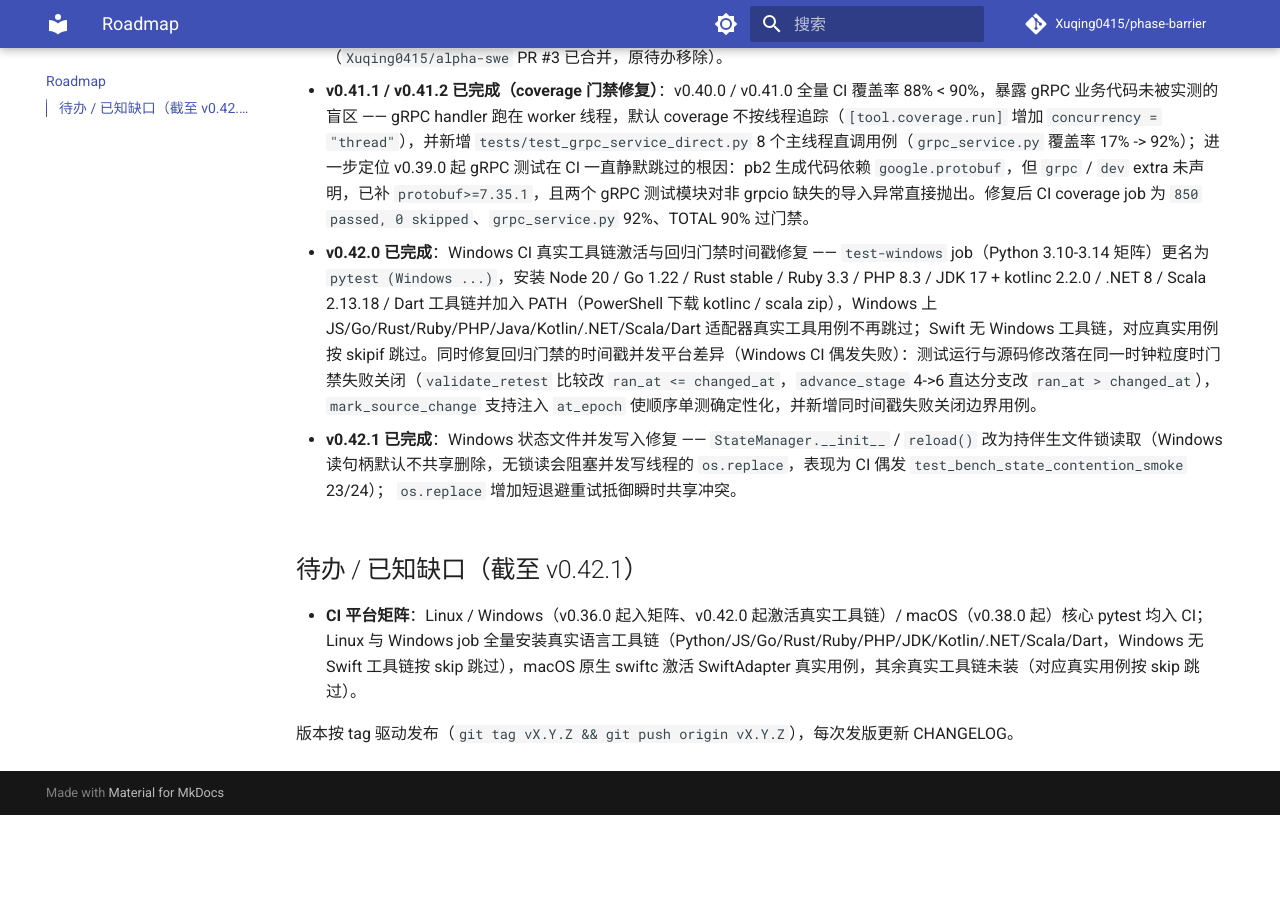
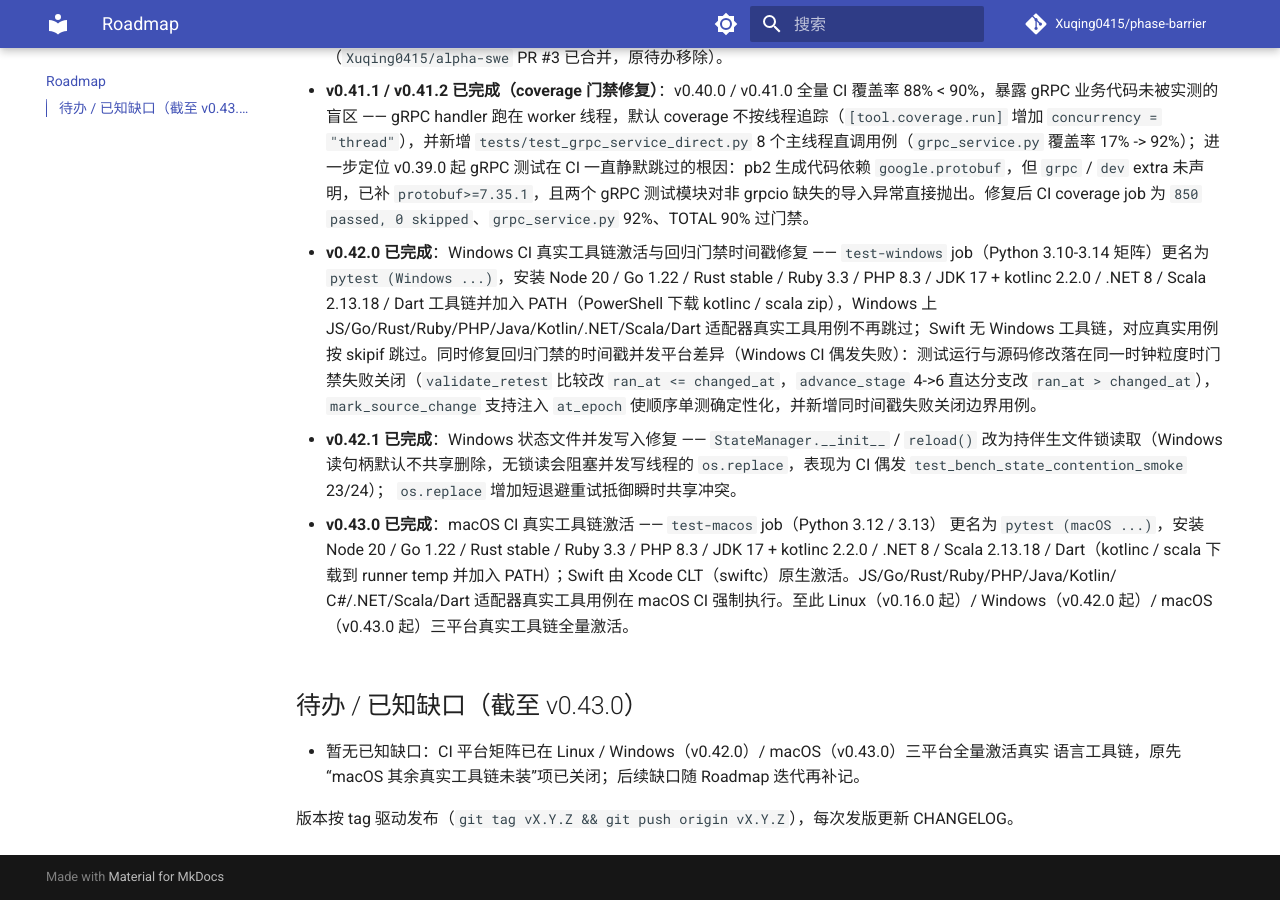
Before and after one commit to Xuqing0415/phase-barrier, an MkDocs documentation site: the page built from docs/roadmap.md, in a window 1280 px wide and 900 px high, scrolled down 4902 px. Built offline with MkDocs 1.6.1 and Material for MkDocs 9.7.7, drawn with Linux system fonts in a browser that asks for light colours; comment, search, counter and statistics services are not loaded; before the commit the page ends 5717 px from its top, so only the background shows below that.

Commit message:
feat: v0.43.0 macOS CI 真实工具链激活（Node/Go/Rust/Ruby/PHP/JDK/Kotlin/.NET/Scala/Dart）
- test-macos job 更名为 pytest (macOS ...)，安装与 ubuntu / Windows（v0.42.0）对齐的全量工具链；
- JS/Go/Rust/Ruby/PHP/Java/Kotlin/C#/.NET/Scala/Dart 适配器真实用例在 macOS 强制执行；
- Swift 由 Xcode CLT（swiftc）原生激活；三平台真实工具链全覆盖，roadmap 缺口清零。

```diff
--- a/docs/roadmap.md
+++ b/docs/roadmap.md
@@ -169,7 +169,15 @@
   `os.replace`，表现为 CI 偶发 `test_bench_state_contention_smoke` 23/24）；
   `os.replace` 增加短退避重试抵御瞬时共享冲突。
 
-## 待办 / 已知缺口（截至 v0.42.1）
-- **CI 平台矩阵**：Linux / Windows（v0.36.0 起入矩阵、v0.42.0 起激活真实工具链）/ macOS（v0.38.0 起）核心 pytest 均入 CI；Linux 与 Windows job 全量安装真实语言工具链（Python/JS/Go/Rust/Ruby/PHP/JDK/Kotlin/.NET/Scala/Dart，Windows 无 Swift 工具链按 skip 跳过），macOS 原生 swiftc 激活 SwiftAdapter 真实用例，其余真实工具链未装（对应真实用例按 skip 跳过）。
+- **v0.43.0 已完成**：macOS CI 真实工具链激活 —— `test-macos` job（Python 3.12 / 3.13）
+  更名为 `pytest (macOS ...)`，安装 Node 20 / Go 1.22 / Rust stable / Ruby 3.3 / PHP 8.3 /
+  JDK 17 + kotlinc 2.2.0 / .NET 8 / Scala 2.13.18 / Dart（kotlinc / scala 下载到 runner temp
+  并加入 PATH）；Swift 由 Xcode CLT（swiftc）原生激活。JS/Go/Rust/Ruby/PHP/Java/Kotlin/
+  C#/.NET/Scala/Dart 适配器真实工具用例在 macOS CI 强制执行。至此 Linux（v0.16.0 起）/
+  Windows（v0.42.0 起）/ macOS（v0.43.0 起）三平台真实工具链全量激活。
+
+## 待办 / 已知缺口（截至 v0.43.0）
+- 暂无已知缺口：CI 平台矩阵已在 Linux / Windows（v0.42.0）/ macOS（v0.43.0）三平台全量激活真实
+  语言工具链，原先“macOS 其余真实工具链未装”项已关闭；后续缺口随 Roadmap 迭代再补记。
 
 版本按 tag 驱动发布（`git tag vX.Y.Z && git push origin vX.Y.Z`），每次发版更新 CHANGELOG。
```
Also changed, not shown: CHANGELOG.md (+12 -0 lines), 1 other file.
